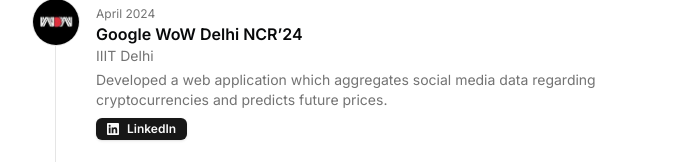
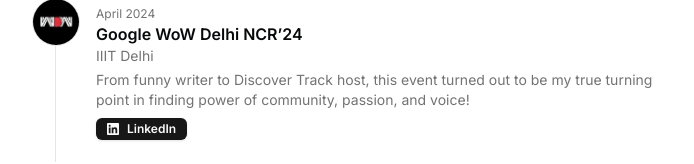
Before and after one commit to blackdragoon26/muchBetterPortfolio, a Next.js app: page / in a window 1280 px wide. Shown: the part 2864-3028 px from the top of the page, without its empty margins (289-983 px from the left). Built offline with nearby package versions, Linux system fonts and the light colour scheme.

Commit message:
llm.report fix, mail fix, iit fix

```diff
--- a/src/data/resume.tsx
+++ b/src/data/resume.tsx
@@ -68,7 +68,7 @@
       },
       email: {
         name: "Send Email",
-        url: "sankalp.jha9643@gmail.com",
+        url: "mailto:sankalp.jha9643@gmail.com",
         icon: Icons.email,
 
         navbar: true,
@@ -204,7 +204,6 @@
     },
     {
       title: "Keploy GitHub Stargazers",
-      href: "https://llm.report",
       dates: "April 2025",
       active: true,
       description:
@@ -227,7 +226,6 @@
     },
         {
       title: "W2W: What to Watch",
-      href: "https://llm.report",
       dates: "April 2024",
       active: true,
       description:
@@ -326,7 +324,7 @@
       dates: "April 2024",
       location: "IIIT Delhi",
       description:
-        "Developed a web application which aggregates social media data regarding cryptocurrencies and predicts future prices.",
+        "From funny writer to Discover Track host, this event turned out to be my true turning point in finding power of community, passion, and voice!",
       image:
         "WoW Post Image.jpeg",
       links: [
```
